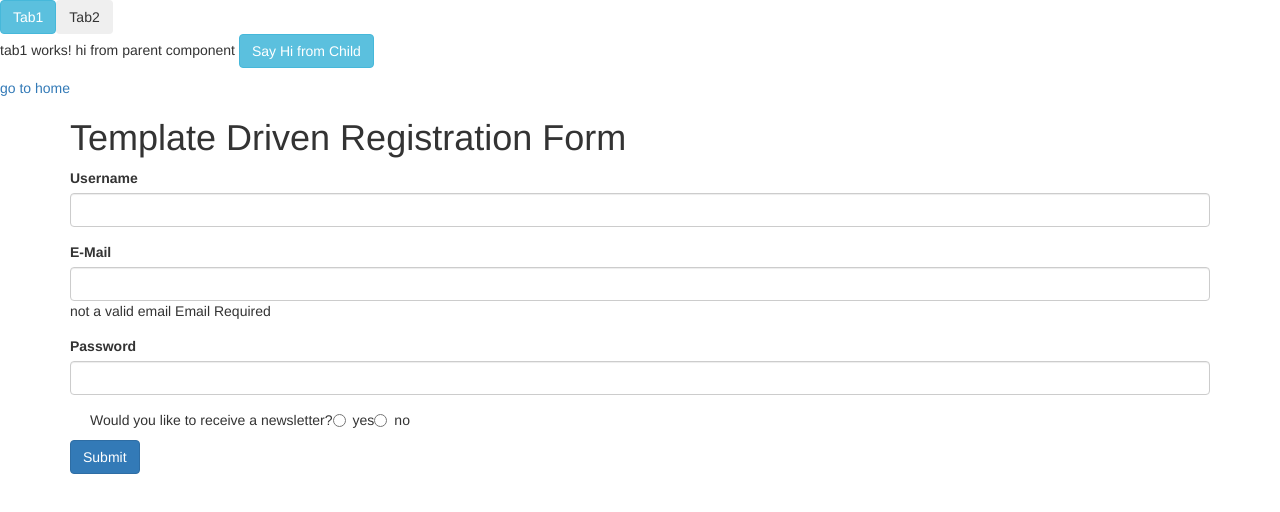
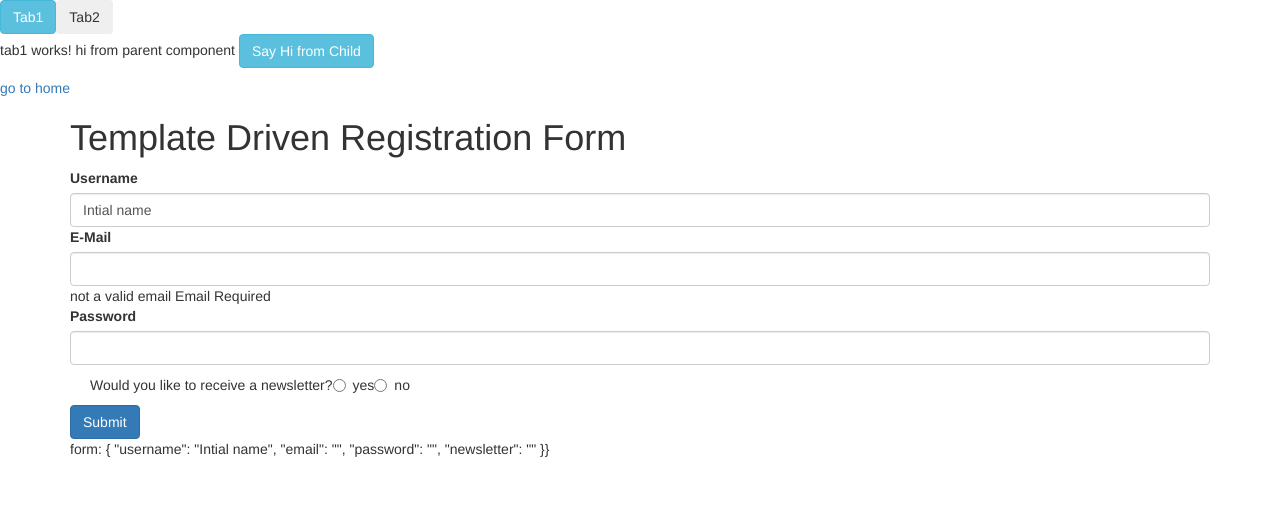
Before and after one commit to parane/FrontendTraining-Angular, an Angular app: page /temp in a window 1280 px wide. Shown: the top 512 px of the page. Built offline with nearby package versions, Linux system fonts and the light colour scheme.

Commit message:
added form validator

```diff
--- a/src/app/forms/model-driven/register-model/register-model.component.html
+++ b/src/app/forms/model-driven/register-model/register-model.component.html
@@ -3,7 +3,7 @@
 
   <h1>Model Driven Registration Form</h1>
   <form [formGroup]="myForm">
-    <div>
+    <div formGroupName="userData">
       <div class="form-group">
         <label for="username" >Username</label>
         <input type="text" class="form-control" id="username" formControlName="username">
@@ -31,4 +31,5 @@
   </form>
 
   <p>form: {{myForm.value | json }}</p>
+  <p>form: {{myForm.status }}</p>
 </div>
--- a/src/app/forms/model-driven/register-model/register-model.component.ts
+++ b/src/app/forms/model-driven/register-model/register-model.component.ts
@@ -14,15 +14,23 @@ export class RegisterModelComponent implements OnInit {
   constructor(public formBuilder: FormBuilder) {
 
       this.myForm = formBuilder.group({
-      'username': '',
-      'email': '',
-      'password': '',
+        userData: formBuilder.group({
+          'username': ['Max', [Validators.required, this.exampleValidator]],
+          'email': ''
+      }),
+      'password': ['', Validators.required],
       'newsletter':''
-      });
+    });
 
    }
 
   ngOnInit() {
   }
 
+ exampleValidator(control: FormControl): { [s: string]: boolean } {
+    if (control.value === 'Example') {
+      return { example: true };
+    }
+    return null;
+  }
 }
--- a/src/app/forms/template-driven/register-temp/register-temp.component.html
+++ b/src/app/forms/template-driven/register-temp/register-temp.component.html
@@ -2,15 +2,15 @@
 
 
   <h1>Template Driven Registration Form</h1>
-  <form>
+  <form  #f="ngForm">
     <div>
-      <div class="form-group">
+      <div>
         <label for="username">Username</label>
-        <input type="text" class="form-control" id="username" >
+        <input [ngModel]="name" type="text" class="form-control" name="username" >
       </div>
-      <div class="form-group">
+      <div>
         <label for="email">E-Mail</label>
-        <input type="text" class="form-control" id="email">
+        <input ngModel type="text" class="form-control" name="email">
         <div >
           <span > not a valid email</span>
           <span > Email Required</span>
@@ -18,15 +18,16 @@
       </div>
     </div>
 
-    <div class="form-group">
+    <div>
       <label for="password">Password</label>
-      <input type="password" class="form-control" id="password" >
+      <input ngModel type="password" class="form-control" name="password" >
     </div>
    <div class="radio" >
       <label>Would you like to receive a newsletter? </label>
-      <label><input type="radio" value="yes" name="newsletter">yes</label>
-      <label><input type="radio" value="no" name="newsletter">no</label>
+      <label><input ngModel type="radio" value="yes" name="newsletter">yes</label>
+      <label><input ngModel type="radio" value="no" name="newsletter">no</label>
     </div>
     <button type="submit" class="btn btn-primary">Submit</button>
   </form>
+  <p> form: {{f.value | json}}}</p>
 </div>
--- a/src/app/forms/template-driven/register-temp/register-temp.component.ts
+++ b/src/app/forms/template-driven/register-temp/register-temp.component.ts
@@ -7,6 +7,7 @@ import { Component, OnInit } from '@angular/core';
 })
 export class RegisterTempComponent implements OnInit {
 
+  name= "Intial name";
   constructor() { }
 
   ngOnInit() {
```
Also changed, not shown: 1 other file (tests, documents, lock files or other folders).
